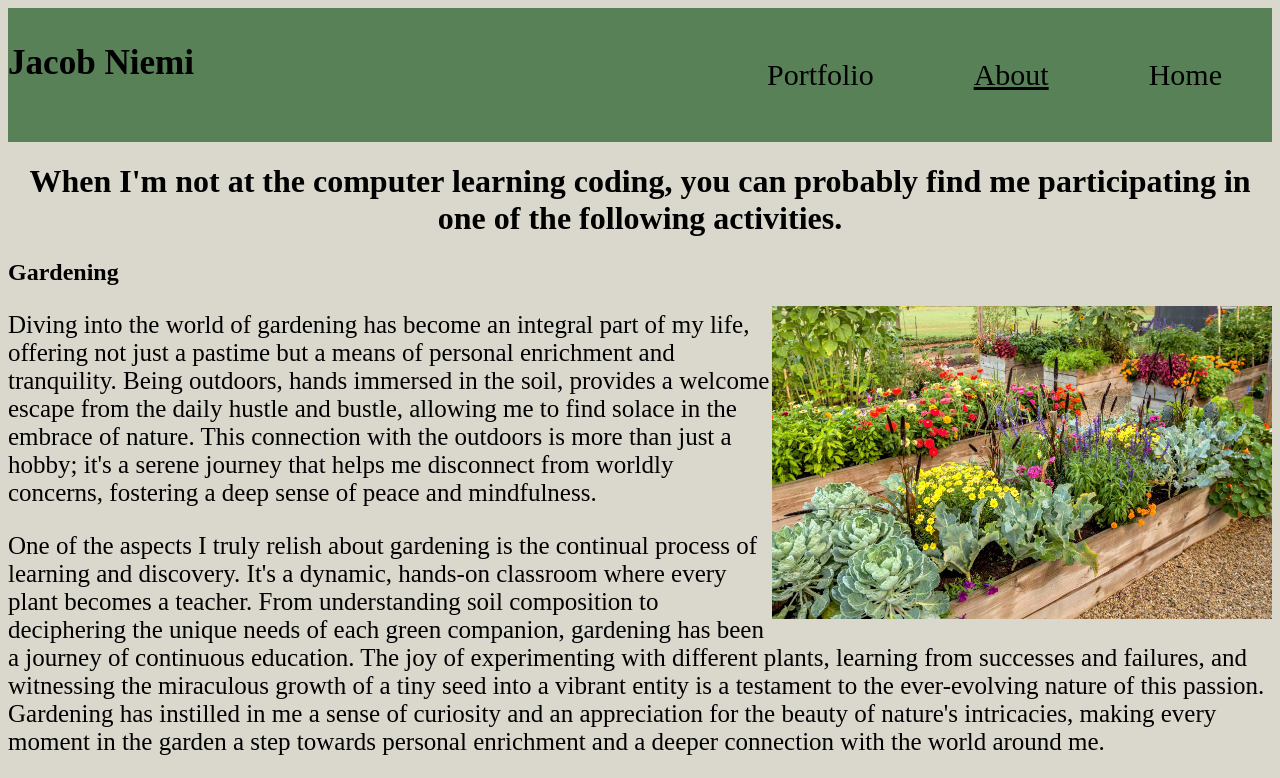
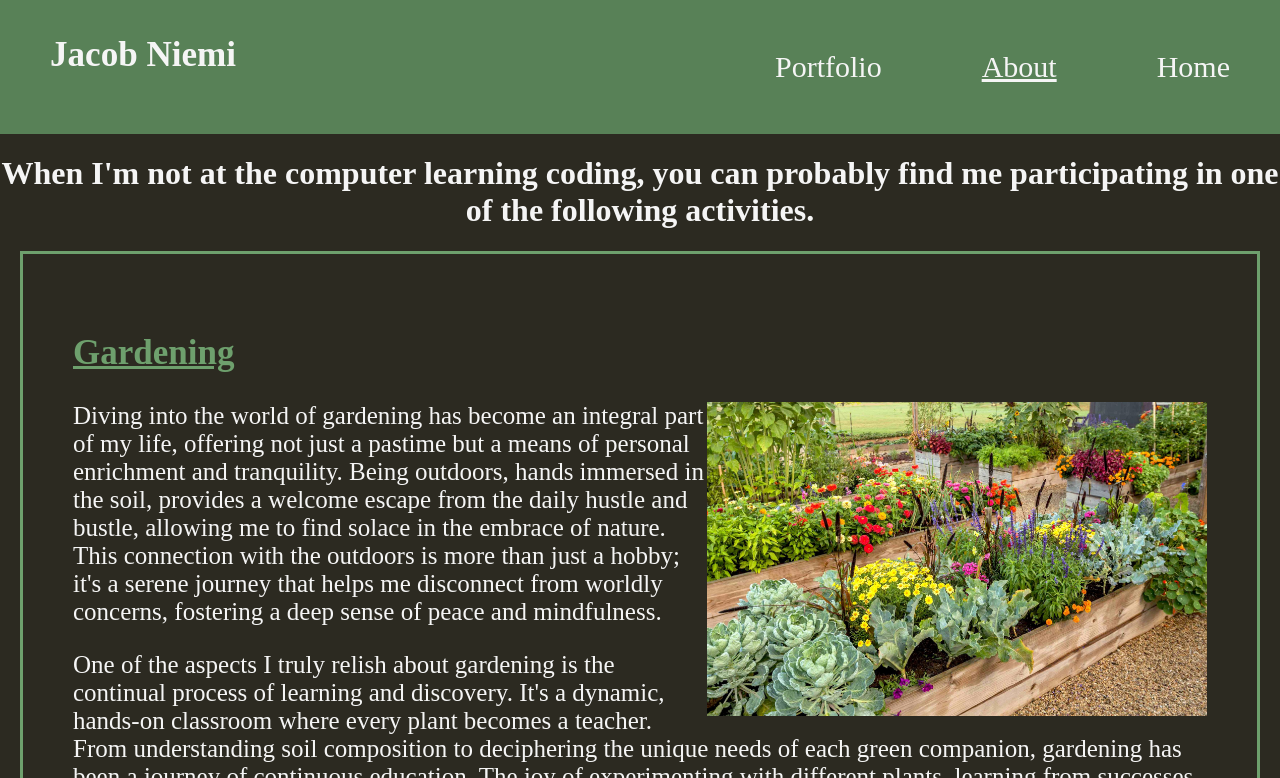
Before and after one commit to JacobNiemi/personal-website, a plain HTML site: page about.html in a window 1280 px wide. Shown: the top 778 px of the page. Drawn offline with Linux system fonts and the light colour scheme.

Commit message:
added boxes to about other css styling to about page

```diff
--- a/about.html
+++ b/about.html
@@ -20,7 +20,7 @@
         participating in one of the following activities.
       </h1>
       <section class="about-section">
-        <h2>Gardening</h2>
+        <h2 class="about-title">Gardening</h2>
         <img
           class="about-img"
           src="garden.jpg"
@@ -66,7 +66,7 @@
         </p>
       </section>
       <section class="about-section">
-        <h2>Dungeons and Dragons</h2>
+        <h2 class="about-title">Dungeons and Dragons</h2>
         <img
           class="about-img"
           src="dice.webp"
@@ -113,7 +113,7 @@
         </p>
       </section>
       <section class="about-section">
-        <h2>Reading</h2>
+        <h2 class="about-title">Reading</h2>
         <img
           class="about-img"
           src="reading.webp"
--- a/style.css
+++ b/style.css
@@ -5,7 +5,7 @@
 }
 #navbar a {
   float: right;
-  color: black;
+  color: whitesmoke;
   text-decoration: none;
   text-align: center;
   padding: 50px;
@@ -19,16 +19,18 @@
 }
 
 body {
-  background-color: #dad7cd;
+  background-color: #2c2a21;
 }
 .home-img {
   float: right;
 }
 .welcome-msg {
   font-size: 25px;
+  color: whitesmoke;
 }
 .statement {
   font-size: 50px;
+  color: whitesmoke;
 }
 .quote {
   font-family: fantasy;
@@ -36,9 +38,12 @@ body {
   font-weight: 100;
   text-align: center;
   margin-top: 4em;
+  color: whitesmoke;
 }
 h3 {
   display: inline-block;
+  color: whitesmoke;
+  margin-left: 50px;
 }
 .about-img {
   width: 500px;
@@ -46,7 +51,25 @@ h3 {
 }
 #about-header {
   text-align: center;
+  color: whitesmoke;
 }
-p {
+.about-section p {
   font-size: 25px;
+  color: whitesmoke;
 }
+.about-section {
+  background-color: #2c2a21;
+  border: 3px solid #6ea06d;
+  padding: 50px;
+  margin: 20px;
+  display: block;
+}
+
+.about-title {
+  text-decoration: underline;
+  font-size: 35px;
+  color: #6ea06d;
+}
+body {
+  margin: 0;
+}
```
